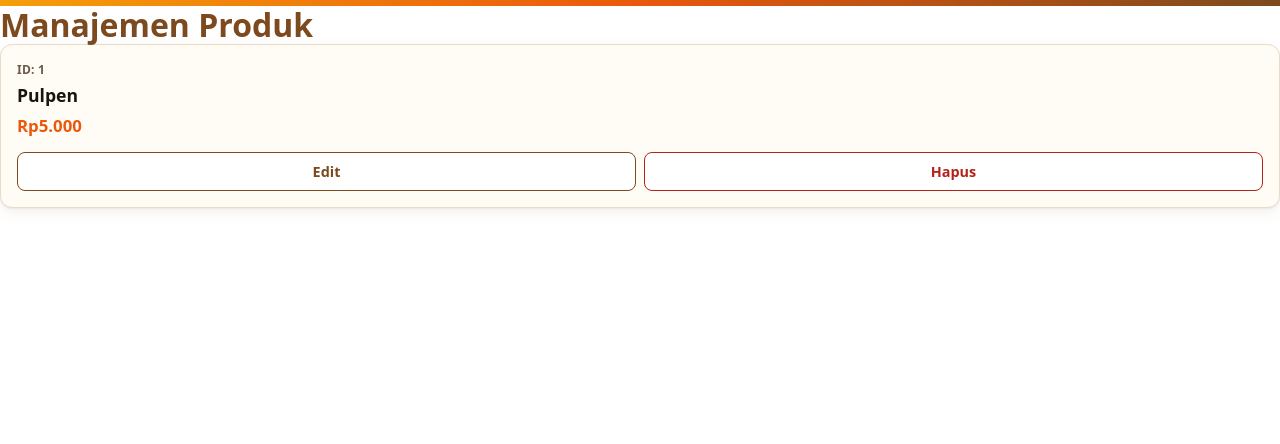
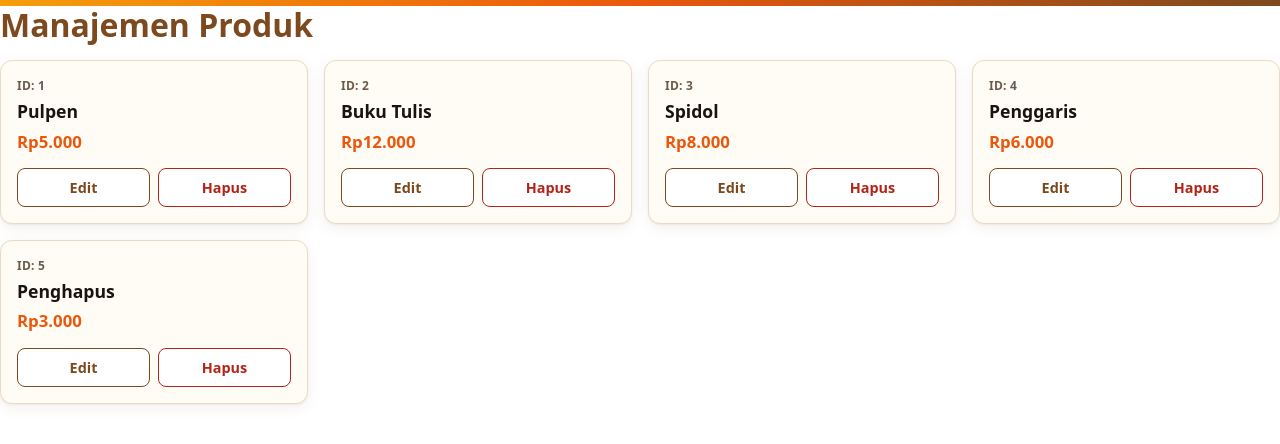
Before and after one commit to DaffHaxxim/pweb-react-tugas3, a React (Vite) app: page / in a window 1280 px wide. Shown: the top 444 px of the page. Built offline with nearby package versions, Linux system fonts and the light colour scheme.

Commit message:
Menampilkan daftar produk dengan map dan key
GridProduk merender KartuProduk dari array dengan key berupa id produk
dalam grid yang menyesuaikan lebar layar.

```diff
--- a/src/App.jsx
+++ b/src/App.jsx
@@ -1,12 +1,12 @@
 import { produkAwal } from "./data/produk.js";
-import KartuProduk from "./components/organisms/KartuProduk.jsx";
+import GridProduk from "./components/organisms/GridProduk.jsx";
 
 function App() {
   return (
     <>
       <h1>Manajemen Produk</h1>
-      <KartuProduk
-        produk={produkAwal[0]}
+      <GridProduk
+        daftar={produkAwal}
         onEdit={(p) => alert(`Edit: ${p.nama}`)}
         onHapus={(p) => alert(`Hapus: ${p.nama}`)}
       />
--- /dev/null
+++ b/src/components/organisms/GridProduk.css
@@ -0,0 +1,6 @@
+.grid-produk {
+  display: grid;
+  grid-template-columns: repeat(auto-fill, minmax(260px, 1fr));
+  gap: 16px;
+  margin: 16px 0;
+}
--- /dev/null
+++ b/src/components/organisms/GridProduk.jsx
@@ -0,0 +1,19 @@
+import KartuProduk from "./KartuProduk.jsx";
+import "./GridProduk.css";
+
+function GridProduk({ daftar, onEdit, onHapus }) {
+  return (
+    <section className="grid-produk">
+      {daftar.map((produk) => (
+        <KartuProduk
+          key={produk.id}
+          produk={produk}
+          onEdit={onEdit}
+          onHapus={onHapus}
+        />
+      ))}
+    </section>
+  );
+}
+
+export default GridProduk;
```
